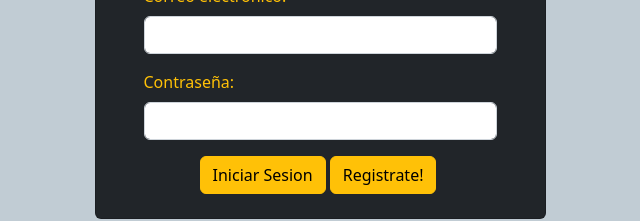
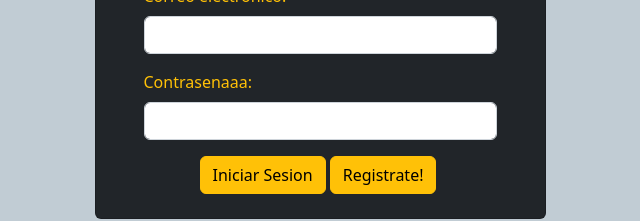
Before and after one commit to DanPancho/TinderPuce, a Next.js app: page / in a window 1280 px wide. Shown: the part 253-474 px from the top of the page, without its empty margins (320-960 px from the left). Built offline with nearby package versions, Linux system fonts and the light colour scheme; no server answers.

Commit message:
Update InicioSesion.jsx

```diff
--- a/src/components/login/UILogin/InicioSesion.jsx
+++ b/src/components/login/UILogin/InicioSesion.jsx
@@ -33,7 +33,7 @@
                     </div>
                   </div>
                   <div className="mb-3">
-                    <label className="form-label" >Contraseña:</label>
+                    <label className="form-label" >Contrasenaaa:</label>
                     <input
                       className="form-control"
                       type="password"
```
